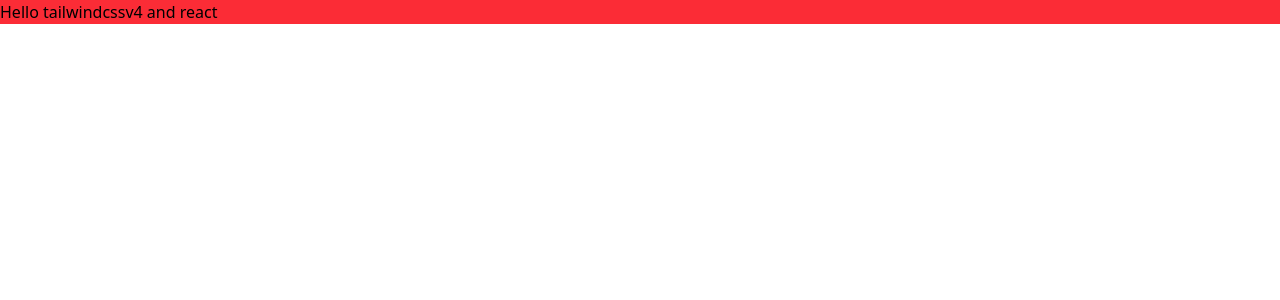
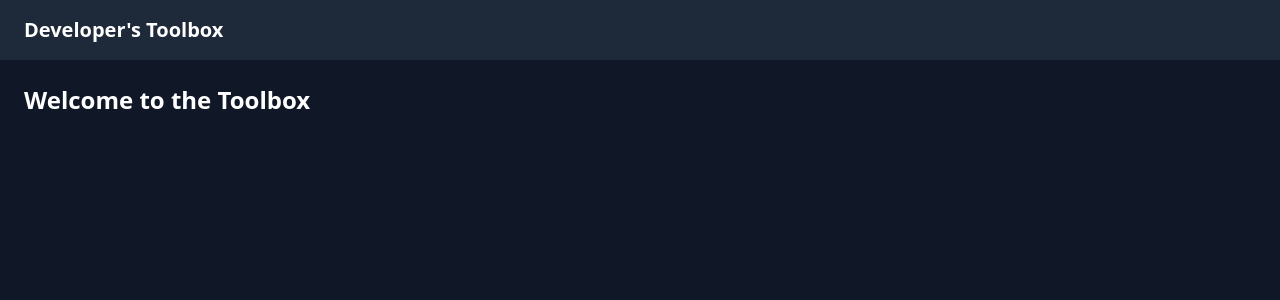
Before and after one commit to pranavkp71/Dev-ToolBox, a React (Vite) app in the folder dev-toolbox/: page / in a window 1280 px wide. Shown: the top 300 px of the page. Built offline with nearby package versions, Linux system fonts and the light colour scheme.

Commit message:
Created a navbar and a welcome message

```diff
--- a/dev-toolbox/src/App.jsx
+++ b/dev-toolbox/src/App.jsx
@@ -1,13 +1,14 @@
-import React from 'react'
+import Navbar from "./components/Navbar";
 
-const App = () => {
+function App() {
   return (
-    <div>
-      <div className='container bg-red-500 mx-auto'>
-        <h1>Hello tailwindcssv4 and react</h1>
+    <div className="bg-gray-900 text-white min-h-screen">
+      <Navbar />
+      <div className="p-6">
+        <h2 className="text-2xl font-bold mb-4">Welcome to the Toolbox</h2>
       </div>
     </div>
-  )
+  );
 }
 
-export default App
+export default App;
--- /dev/null
+++ b/dev-toolbox/src/components/Navbar.jsx
@@ -0,0 +1,7 @@
+export default function Navbar() {
+    return (
+        <nav className="bg-gray-800 text-white px-6 py-4 flex justify-between items-center">
+            <h1 className="text-xl font-semibold">Developer's Toolbox</h1>
+        </nav>
+    )
+}
```
Also changed, not shown: dev-toolbox/src/tools/Base64Encoder.jsx (added), dev-toolbox/src/tools/CssGenerator.jsx (added), dev-toolbox/src/tools/JsonFormatter.jsx (added).
